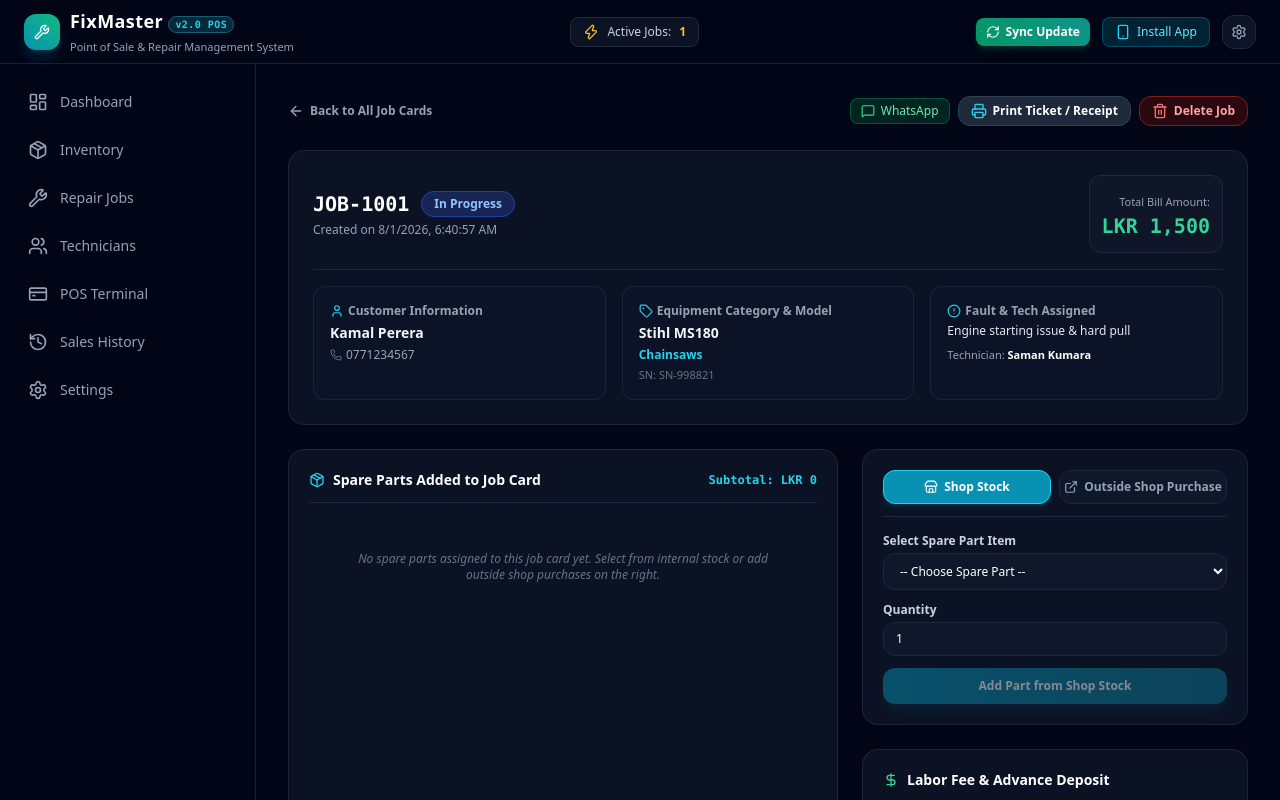
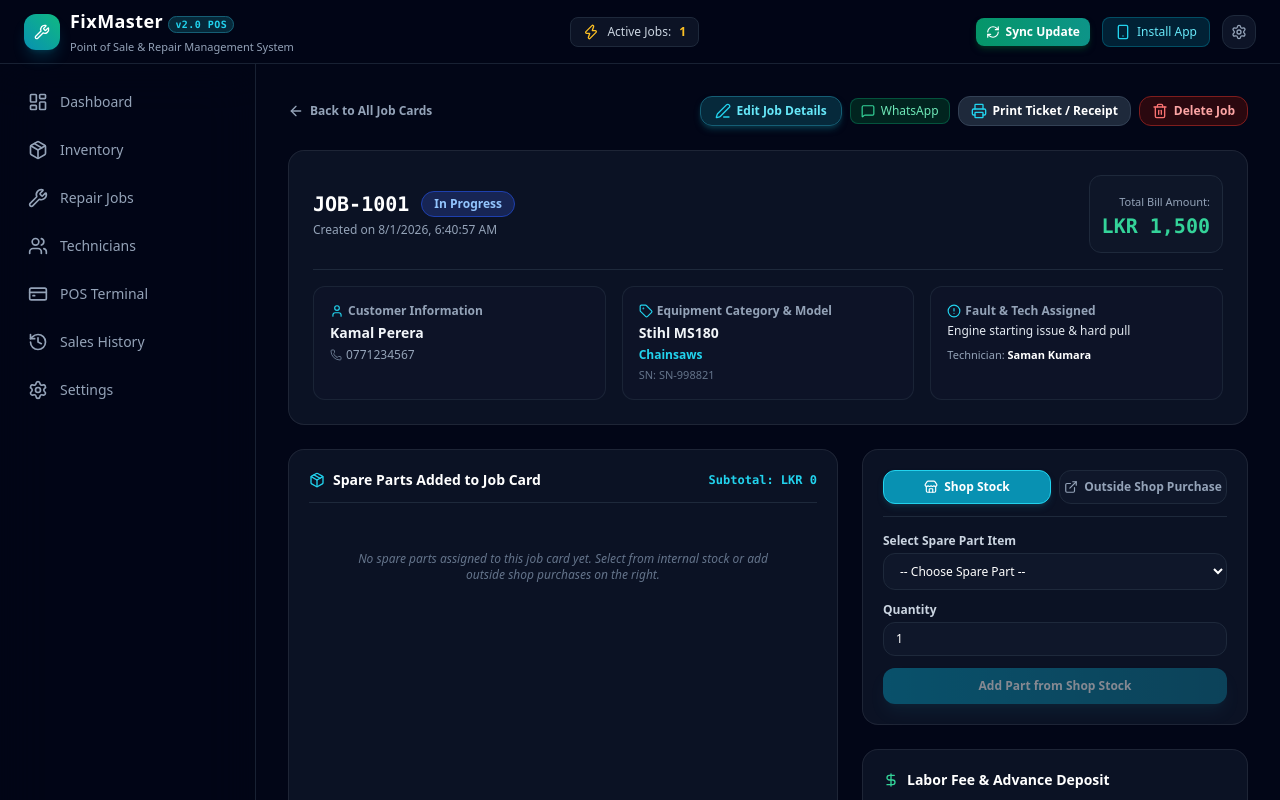
Before and after one commit to vidzocreations-cell/FIxMaster, a Next.js app: page /jobs/job-1 in a window 1280 px wide. Shown: the top 800 px of the page. Built offline with nearby package versions, Linux system fonts and the light colour scheme.

Commit message:
Add Edit Job Cards functionality across list and detail pages

```diff
--- a/app/jobs/[id]/page.tsx
+++ b/app/jobs/[id]/page.tsx
@@ -3,10 +3,11 @@
 import React, { useState, useEffect } from 'react';
 import { useParams, useRouter } from 'next/navigation';
 import Link from 'next/link';
-import { ArrowLeft, Wrench, Package, Plus, Trash2, Printer, Save, CheckCircle2, User, Phone, Tag, AlertCircle, DollarSign, ExternalLink, Store, Percent } from 'lucide-react';
+import { ArrowLeft, Wrench, Package, Plus, Trash2, Printer, Save, CheckCircle2, User, Phone, Tag, AlertCircle, DollarSign, ExternalLink, Store, Percent, Edit3 } from 'lucide-react';
 import { getStoredJobs, saveStoredJobs, getStoredParts, saveStoredParts, getStoredProfile } from '@/lib/supabase';
 import { JobCard, Part, JobPart } from '@/lib/types';
 import ThermalReceiptModal from '@/components/ThermalReceiptModal';
+import JobCardModal from '@/components/JobCardModal';
 import WhatsAppButton from '@/components/WhatsAppButton';
 
 export default function JobDetailPage() {
@@ -16,6 +17,7 @@ export default function JobDetailPage() {
 
   const [job, setJob] = useState<JobCard | null>(null);
   const [availableParts, setAvailableParts] = useState<Part[]>([]);
+  const [isEditModalOpen, setIsEditModalOpen] = useState(false);
 
   // Tab state for adding parts: 'stock' | 'external'
   const [addPartMode, setAddPartMode] = useState<'stock' | 'external'>('stock');
@@ -278,7 +280,7 @@ export default function JobDetailPage() {
   return (
     <div className="space-y-6 animate-in fade-in duration-300">
       {/* Back Link & Action Bar */}
-      <div className="flex items-center justify-between">
+      <div className="flex flex-col sm:flex-row sm:items-center justify-between gap-3">
         <Link
           href="/jobs"
           className="inline-flex items-center gap-1.5 text-xs text-slate-400 hover:text-cyan-400 transition-all font-semibold"
@@ -286,8 +288,17 @@ export default function JobDetailPage() {
           <ArrowLeft className="w-4 h-4" /> Back to All Job Cards
         </Link>
 
-        <div className="flex items-center gap-2">
+        <div className="flex flex-wrap items-center gap-2">
+          {/* Edit Job Details Button */}
+          <button
+            onClick={() => setIsEditModalOpen(true)}
+            className="flex items-center gap-1.5 px-3.5 py-1.5 rounded-xl text-xs font-bold text-cyan-300 bg-cyan-950/80 hover:bg-cyan-900 border border-cyan-800 transition-all cursor-pointer shadow-md shadow-cyan-950"
+          >
+            <Edit3 className="w-4 h-4 text-cyan-400" /> Edit Job Details
+          </button>
+
           <WhatsAppButton job={job} />
+
           <button
             onClick={() => setIsReceiptOpen(true)}
             className="flex items-center gap-1.5 px-3 py-1.5 rounded-xl text-xs font-bold text-white bg-slate-800 hover:bg-slate-700 border border-slate-700 transition-all cursor-pointer"
@@ -338,7 +349,7 @@ export default function JobDetailPage() {
 
         {/* Customer & Machine Details Grid */}
         <div className="grid grid-cols-1 md:grid-cols-3 gap-4 text-xs">
-          <div className="p-4 rounded-xl bg-slate-900/60 border border-slate-800/80 space-y-1">
+          <div className="p-4 rounded-xl bg-slate-900/60 border border-slate-800/80 space-y-1 relative">
             <p className="text-slate-400 font-semibold flex items-center gap-1">
               <User className="w-3.5 h-3.5 text-cyan-400" /> Customer Information
             </p>
@@ -639,6 +650,13 @@ export default function JobDetailPage() {
         </div>
       </div>
 
+      <JobCardModal
+        isOpen={isEditModalOpen}
+        onClose={() => setIsEditModalOpen(false)}
+        jobToEdit={job}
+        onSaved={loadJobData}
+      />
+
       <ThermalReceiptModal
         isOpen={isReceiptOpen}
         onClose={() => setIsReceiptOpen(false)}
--- a/app/jobs/page.tsx
+++ b/app/jobs/page.tsx
@@ -2,7 +2,7 @@
 
 import React, { useState, useEffect } from 'react';
 import Link from 'next/link';
-import { Wrench, Plus, QrCode, ArrowUpRight, MessageSquare, Clock, User, Phone, Tag, CheckCircle2, ExternalLink, AlertTriangle, Trash2, RefreshCw } from 'lucide-react';
+import { Wrench, Plus, QrCode, ArrowUpRight, MessageSquare, Clock, User, Phone, Tag, CheckCircle2, ExternalLink, AlertTriangle, Trash2, RefreshCw, Edit3 } from 'lucide-react';
 import { getStoredJobs, saveStoredJobs, deleteStoredJob, fetchJobsFromSupabaseCloud } from '@/lib/supabase';
 import { JobCard, JobStatus } from '@/lib/types';
 import JobCardFilterBar, { DatePreset } from '@/components/JobCardFilterBar';
@@ -295,7 +295,7 @@ export default function JobsPage() {
                   )}
                 </div>
 
-                {/* Financial Summary */}
+                {/* Financial Summary & Actions */}
                 <div className="flex items-center justify-between text-xs pt-1 border-t border-slate-800/60">
                   <div>
                     <span className="text-slate-400 text-[11px]">Parts ({job.parts?.length || 0}) + Labor:</span>
@@ -305,7 +305,20 @@ export default function JobsPage() {
                   </div>
 
                   <div className="flex items-center gap-1.5">
+                    {/* Edit Job Button */}
+                    <button
+                      onClick={() => {
+                        setEditingJob(job);
+                        setIsModalOpen(true);
+                      }}
+                      className="p-1.5 rounded-lg text-cyan-400 hover:text-cyan-300 bg-slate-900 border border-slate-800 hover:bg-slate-800 transition-all cursor-pointer"
+                      title="Edit Job Card Details"
+                    >
+                      <Edit3 className="w-4 h-4" />
+                    </button>
+
                     <WhatsAppButton job={job} />
+
                     <button
                       onClick={() => setQrJob(job)}
                       className="p-1.5 rounded-lg text-slate-400 hover:text-cyan-400 bg-slate-900 border border-slate-800 transition-all cursor-pointer"
```
